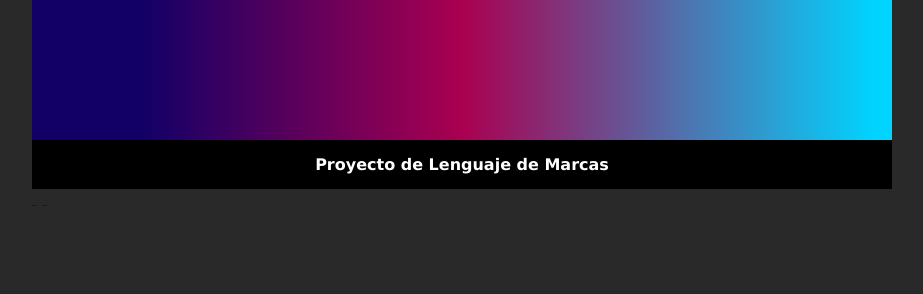
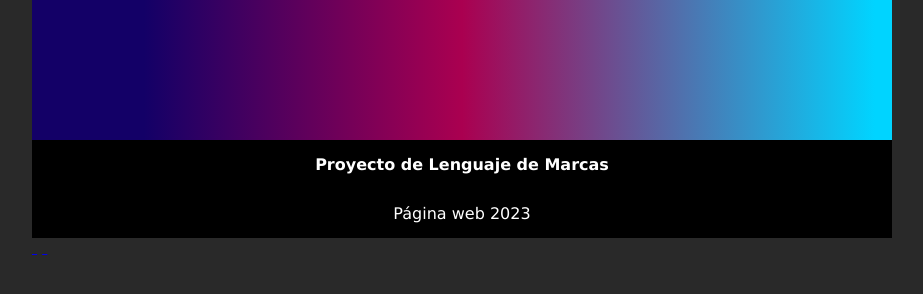
Before and after one commit to CakeNeka/Cakeneka.github.io, a plain HTML site: page index.html in a window 1280 px wide. Shown: the part 60-354 px from the top of the page, without its empty margins (178-1101 px from the left). Drawn offline with Linux system fonts and the light colour scheme.

Commit message:
proyecto 2º trimestre

```diff
--- /dev/null
+++ b/Proyecto_LM_2023/style.css
@@ -0,0 +1,84 @@
+* {
+  margin: 0;
+  padding: 0;
+  box-sizing: border-box;
+}
+
+body {
+  font-family: Verdana;
+  background-color: rgb(40, 42, 54);
+  color: rgb(248, 248, 242);
+}
+
+header {
+  text-align: center;
+  height: 100px;
+  width: 100%;
+  font-variant: small-caps;
+}
+/* Navbar styles */
+
+nav {
+  width: 100%;
+  height: 60px;
+  height: auto;
+  background-color: rgb(0, 0, 0);
+  top: 0;
+  position: sticky;
+}
+
+nav ul {
+  display: block;
+  list-style-type: none;
+  margin: auto;
+  width: fit-content;
+  height: 100%;
+  overflow: hidden;
+}
+
+nav li {
+  float: left;
+  transition: background-color 300ms ease-out;
+  height: 60px;
+  width: 130px;
+}
+
+nav li a {
+  display: block;
+  text-align: center;
+  text-decoration: none;
+  color: rgb(255 121 198);
+  position: relative;
+  top: 50%;
+  transform: translate(0%, -50%);
+}
+
+nav li:hover {
+  background-color: rgb(103, 107, 134);
+}
+
+#navImg {
+  width: 50px;
+}
+
+#contenedor {
+  width: 80%;
+  margin: auto;
+  background-color: rgb(68 71 90);
+
+  height: 10000px;
+}
+
+#derecha {
+  float: right;
+  width: 50%;
+}
+
+#izquierda {
+  float: left;
+  width: 50%;
+}
+
+.round {
+  border-radius: 50%;
+}
--- a/index.html
+++ b/index.html
@@ -18,6 +18,7 @@
     <ul>
       <li><a href="https://cakeneka.github.io/Proyecto-Lenguaje-de-Marcas-2022/index.html"><b>Proyecto de Lenguaje de
             Marcas</b></a></li>
+      <li><a href="./Proyecto_LM_2023/index.html">Página web 2023</a></li>
     </ul>
   </nav>
 
```
Also changed, not shown: Proyecto_LM_2023/index.html (added, +30 -0 lines), Proyecto_LM_2023/img/placeHolder.png (added).
